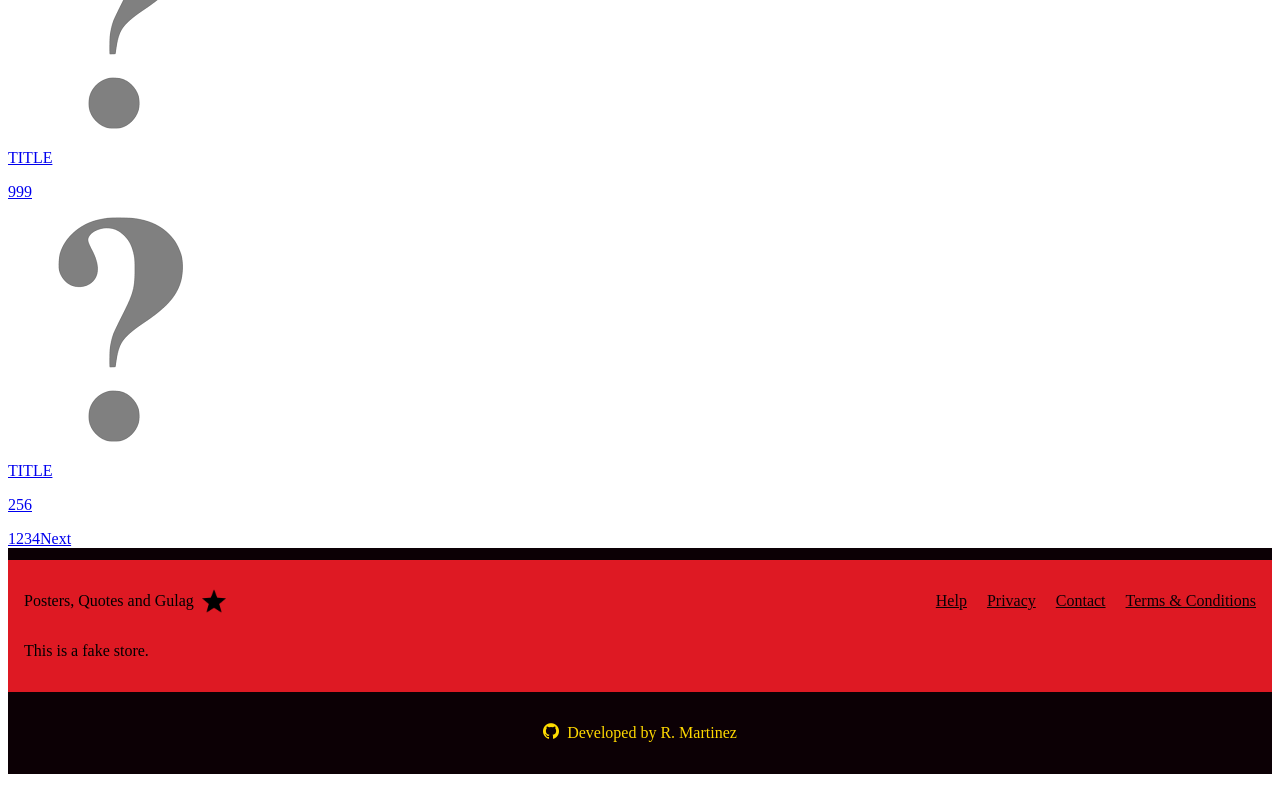
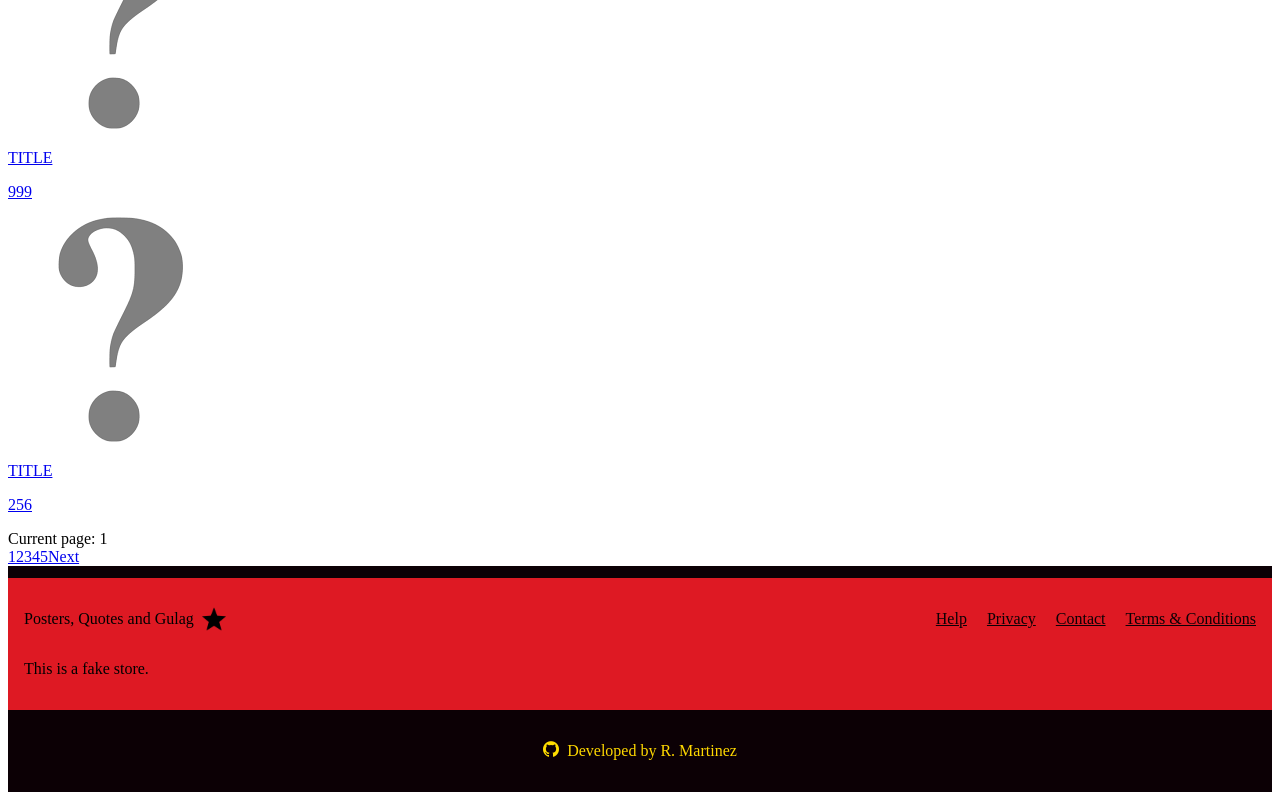
Before and after one commit to Rosendo-Martinez/shopping-cart, a React (Vite) app: page /shop/page/1 in a window 1280 px wide. Shown: the part 813-1613 px from the top of the page. Built offline with nearby package versions, Linux system fonts and the light colour scheme.

Commit message:
Shop: page selector refactor

```diff
--- a/src/components/PageSelector.jsx
+++ b/src/components/PageSelector.jsx
@@ -1,22 +1,19 @@
-import { getShopPageURLS } from "../functions/functions";
 import { Link } from "react-router-dom";
 
-export default function PageSelector() {
-  const shopPageURLS = getShopPageURLS();
-  const pageURLIndex = 0;
-
+export default function PageSelector({ shopPageURLS, activePageURLIndex }) {
   return (
     <div>
-      {pageURLIndex != 0 ? (
-        <Link to={shopPageURLS[pageURLIndex - 1]}>Back</Link>
+      <div>Current page: {activePageURLIndex + 1}</div>
+      {activePageURLIndex != 0 ? (
+        <Link to={shopPageURLS[activePageURLIndex - 1]}>Back</Link>
       ) : null}
       {shopPageURLS.map((url, i) => (
         <Link key={url} to={url}>
           {i + 1}
         </Link>
       ))}
-      {pageURLIndex < shopPageURLS.length - 1 ? (
-        <Link to={shopPageURLS[pageURLIndex + 1]}>Next</Link>
+      {activePageURLIndex < shopPageURLS.length - 1 ? (
+        <Link to={shopPageURLS[activePageURLIndex + 1]}>Next</Link>
       ) : null}
     </div>
   );
--- a/src/components/ShopCatalog.jsx
+++ b/src/components/ShopCatalog.jsx
@@ -1,17 +1,23 @@
 import SortBy from "./SortBy";
 import CardsContainer from "./CardsContainer";
 import { getShopData } from "../functions/functions";
-import { useLoaderData } from "react-router-dom";
+import { useLoaderData, useParams } from "react-router-dom";
 import PageSelector from "./PageSelector";
 
 function ShopCatalog() {
   const shopItems = useLoaderData();
+  const { pageNumber } = useParams();
 
   return (
     <div>
       <SortBy />
       <CardsContainer shopItems={shopItems} />
-      <PageSelector />
+      <PageSelector
+        shopPageURLS={getShopPageURLS(5, "?col=12")}
+        activePageURLIndex={
+          pageNumber === undefined ? 0 : Number(pageNumber) - 1
+        }
+      />
     </div>
   );
 }
@@ -20,4 +26,17 @@ export async function loadShopItems() {
   return getShopData();
 }
 
+/**
+ * Creates and returns the links to the shop pages with the given queries.
+ *
+ * @param {number} numberOfPages
+ * @param {string} queries example: ?color=red&width=12
+ * @returns
+ */
+function getShopPageURLS(numberOfPages, queries = "") {
+  return Array(numberOfPages)
+    .fill(null)
+    .map((v, i) => `/shop/page/${1 + i}${queries}`);
+}
+
 export default ShopCatalog;
```
